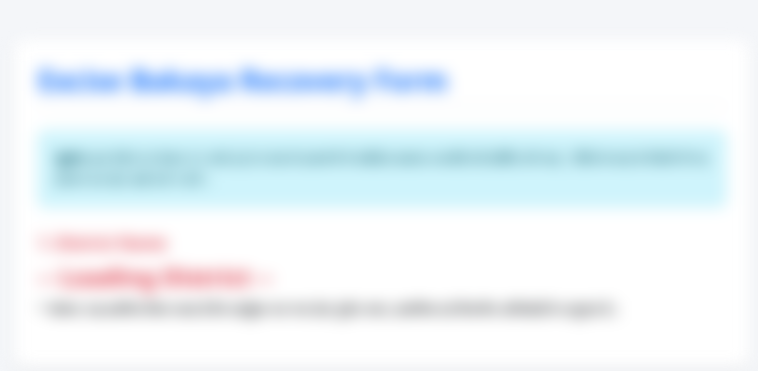
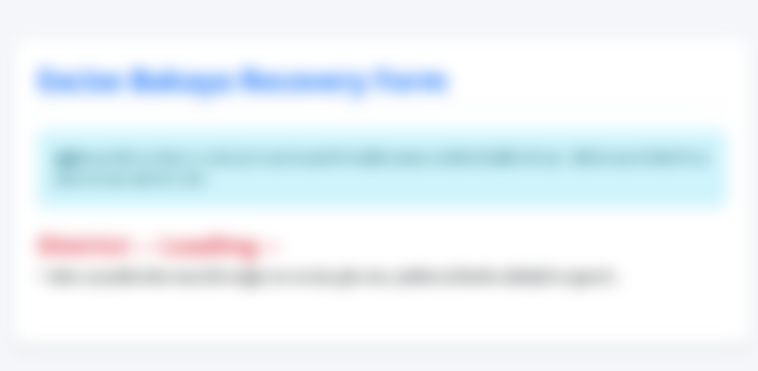
Before and after one commit to SubhanRaj/excise-bakaya-record, a plain HTML site: page frontend/index.html in a window 1280 px wide. Shown: the whole page, without its empty margins (258-1016 px from the left). Drawn offline with nearby package versions, Linux system fonts and the light colour scheme; some packages are replaced by stand-ins of ours; a script that the page names is missing.

Commit message:
style: streamline district name display header

```diff
--- a/frontend/index.html
+++ b/frontend/index.html
@@ -54,9 +54,8 @@
                         प्रविष्टि की जाए। तिथि के बाद के किसी भी नए प्रकरण का डेटा यहाँ दर्ज न करें।
                     </div>
 
-                    <div class="mb-4">
-                        <label class="form-label fw-bold text-danger">1. District Name</label>
-                        <h4 id="districtNameDisplay" class="text-danger fw-bold mb-1">-- Loading District --</h4>
+                    <div class="mb-4 pb-2">
+                        <h4 class="text-danger fw-bold mb-1">District: <span id="districtNameDisplay">-- Loading --</span></h4>
                         <div class="text-muted small mt-2 fw-bold text-danger">
                             * घोषणा: यह प्रमाणित किया जाता है कि उपर्युक्त भरा गया डेटा पूर्णतः सत्य, प्रामाणिक एवं
                             विभागीय अभिलेखों के अनुसार है।
```
